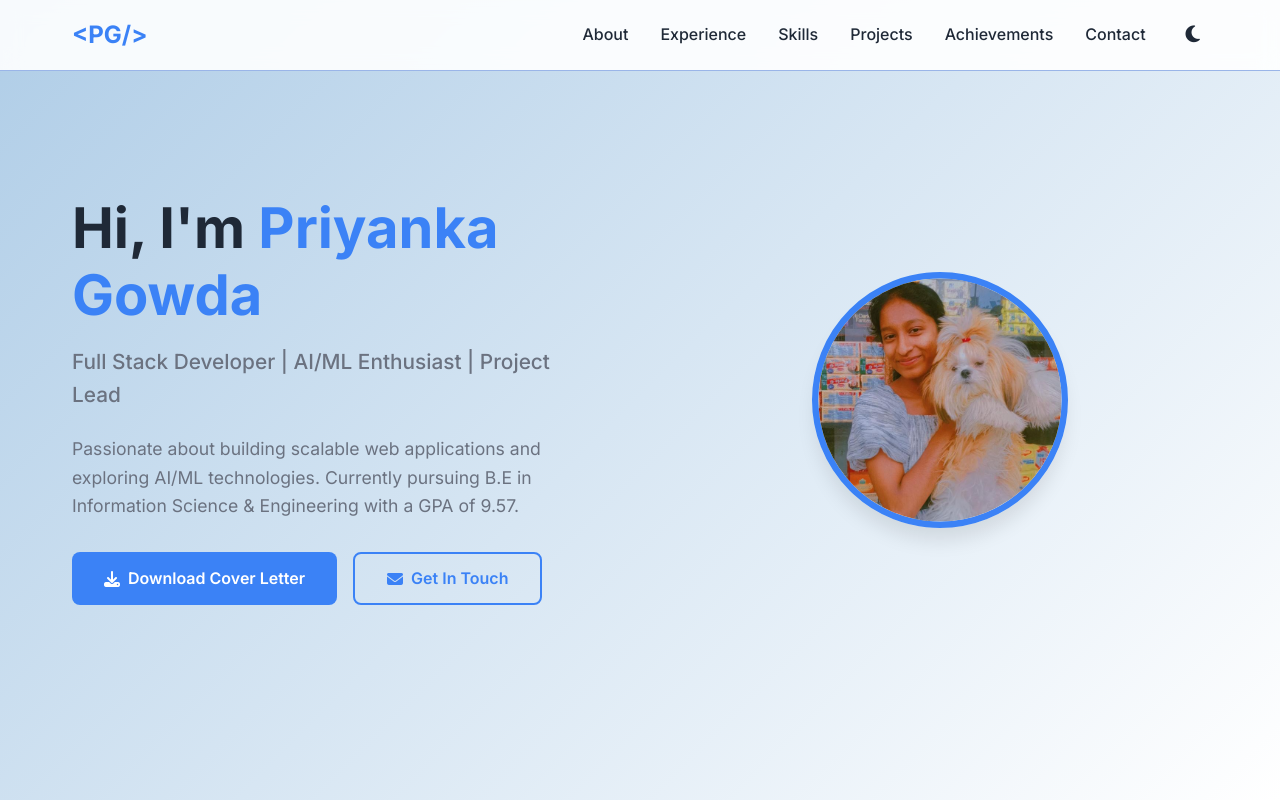
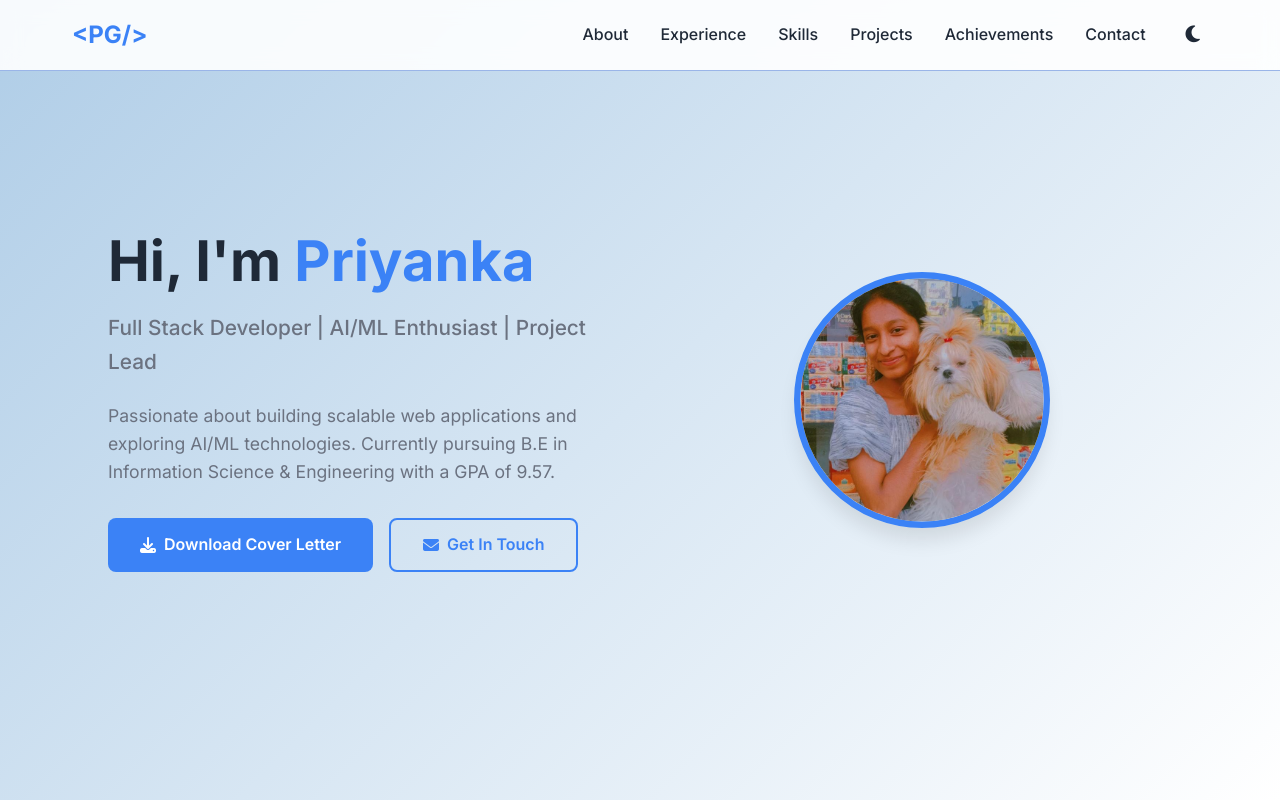
Before and after one commit to PriyankaGowda2005/Priyanka-Gowda-Portfolio, a plain HTML site: page index.html in a window 1280 px wide. Shown: the top 800 px of the page. Drawn offline with nearby package versions, Linux system fonts and the light colour scheme; no server answers.

Commit message:
Add Files

```diff
--- a/index.html
+++ b/index.html
@@ -52,7 +52,7 @@
     <section class="hero" id="home">
         <div class="hero-container">
             <div class="hero-content fade-in">
-                <h1>Hi, I'm <span class="highlight">Priyanka Gowda</span></h1>
+                <h1>Hi, I'm <span class="highlight">Priyanka</span></h1>
                 <p class="subtitle">Full Stack Developer | AI/ML Enthusiast | Project Lead</p>
                 <p>Passionate about building scalable web applications and exploring AI/ML technologies. Currently pursuing B.E in Information Science & Engineering with a GPA of 9.57.</p>
                 <div class="hero-buttons">
```
